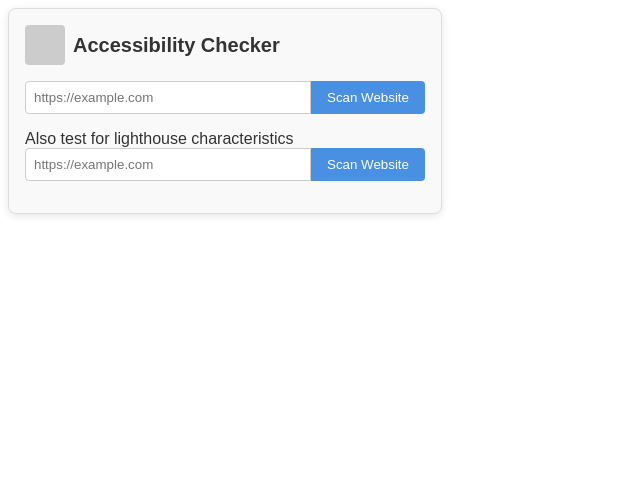
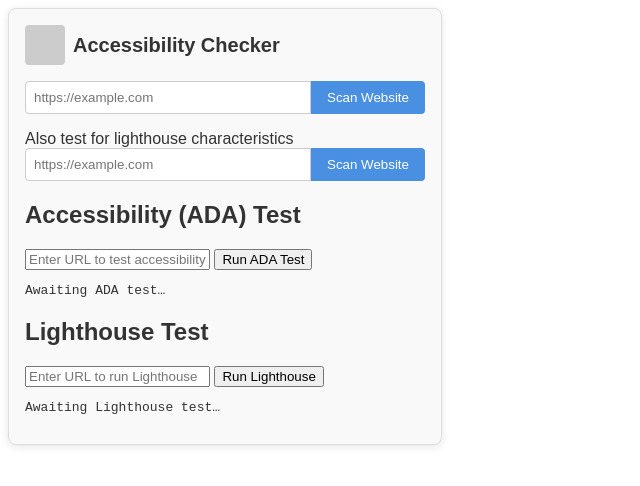
Before and after one commit to robertsmelanie/TestAda, a website: page index.html in a window 1280 px wide. Shown: the whole page, without its empty margins (0-640 px from the left). Drawn offline with Linux system fonts and the light colour scheme.

Commit message:
update html

```diff
--- a/index.html
+++ b/index.html
@@ -37,6 +37,25 @@
                     <button id="ac-scan-btn">Scan Website</button>
                 </div>
             </div>
+            <!-- ADA (Accessibility) Test Form -->
+            <div>
+                <h2>Accessibility (ADA) Test</h2>
+                <form id="ada-form">
+                    <input type="text" id="ada-url" placeholder="Enter URL to test accessibility" required />
+                    <button type="submit">Run ADA Test</button>
+                </form>
+                <pre id="ada-results">Awaiting ADA test…</pre>
+            </div>
+
+            <!-- Lighthouse Test Form -->
+            <div>
+                <h2>Lighthouse Test</h2>
+                <form id="lh-form">
+                    <input type="text" id="lh-url" placeholder="Enter URL to run Lighthouse" required />
+                    <button type="submit">Run Lighthouse</button>
+                </form>
+                <pre id="lh-results">Awaiting Lighthouse test…</pre>
+            </div>
         </div>
 
       <script src="script.js"></script>
```
Also changed, not shown: lighthouse-audit.js (+11 -6 lines).
